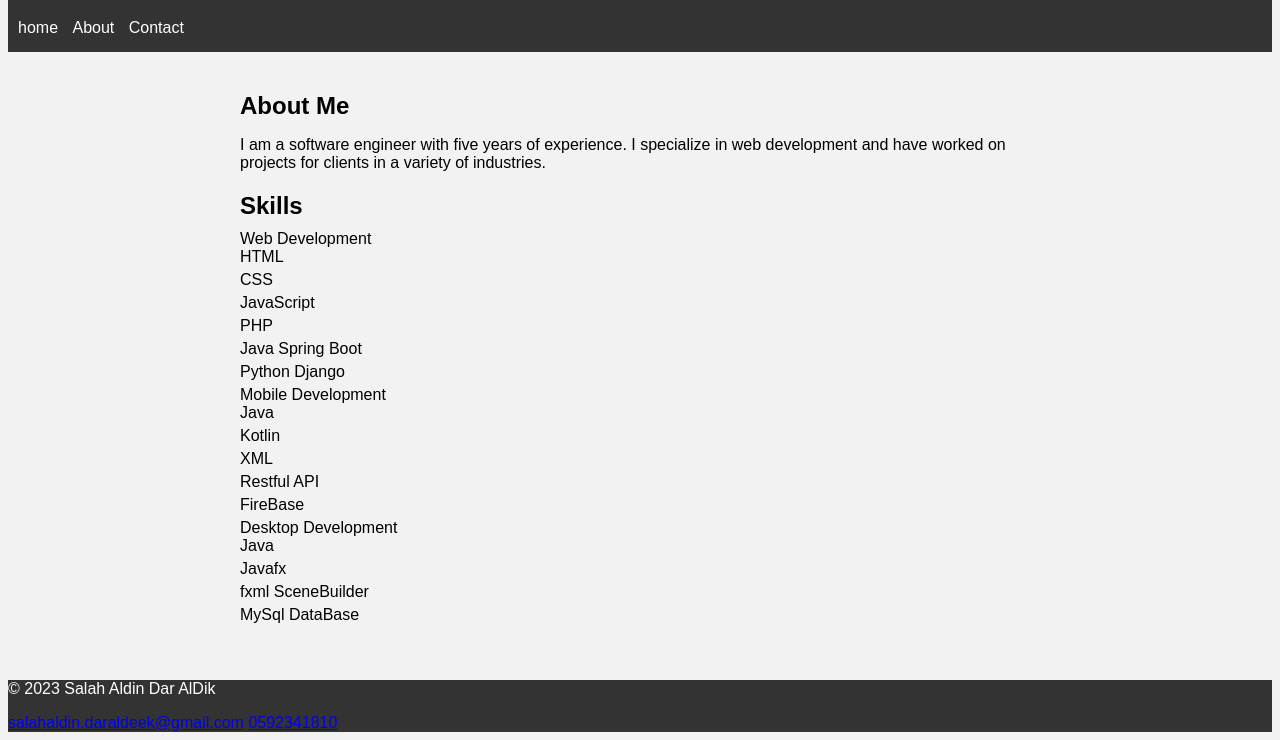
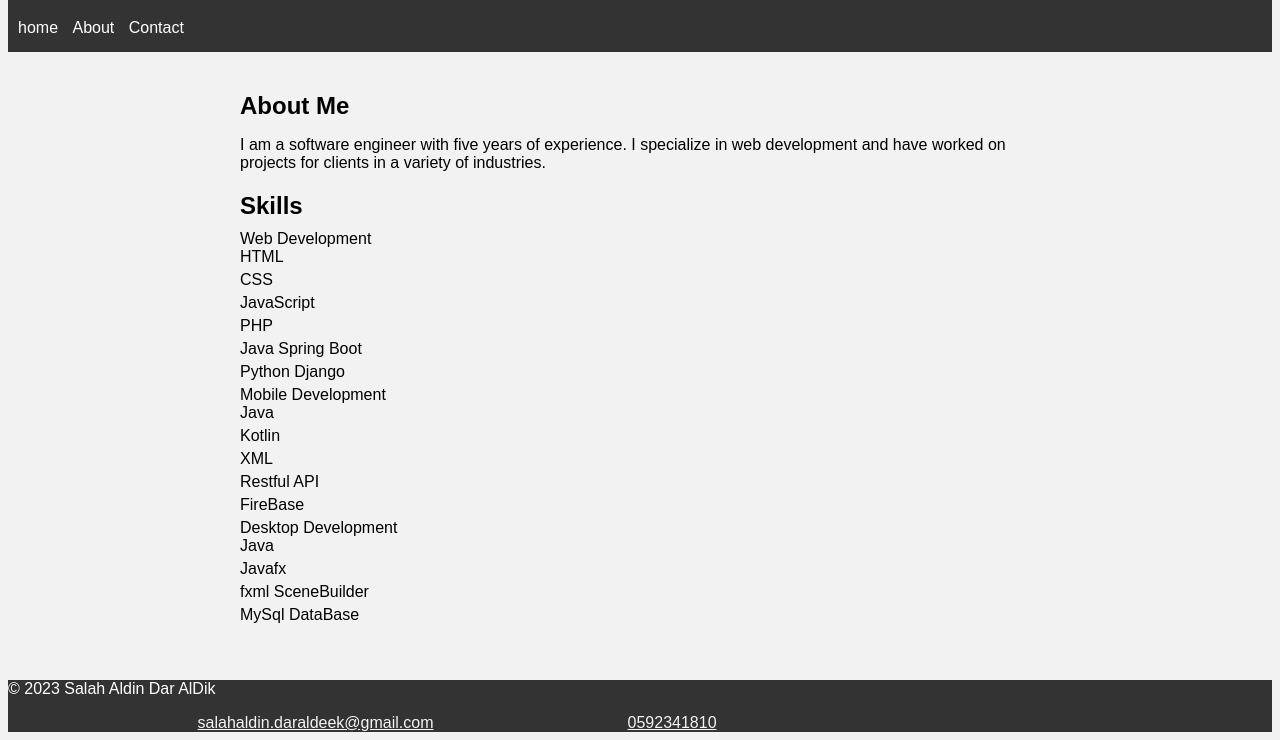
Before and after one commit to SalahAlDin2021/SalahAlDin2021.github.io, a plain HTML site: page index.html in a window 1280 px wide. Shown: the part 79-819 px from the top of the page. Drawn offline with Linux system fonts and the light colour scheme.

Commit message:
Update style.css

```diff
--- a/style.css
+++ b/style.css
@@ -53,3 +53,8 @@ li {
 footer {
   background-color: #333;
   color: #fff
+}
+footer>a{
+    margin-left: 15%;
+    color: whitesmoke;
+}
```
